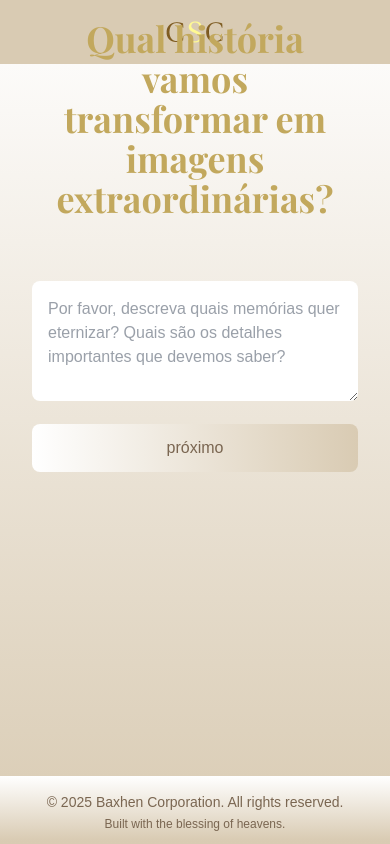
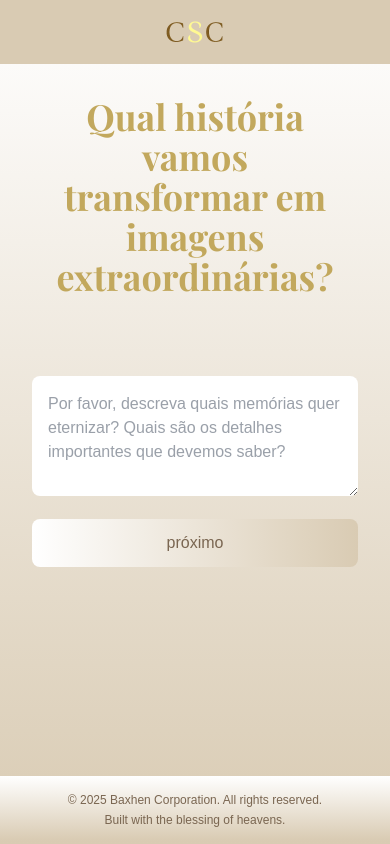
Before and after one commit to BAXHEN-CORPORATION/baxsell, a Next.js app: page /product in a window 390 px wide. Built offline with nearby package versions, Linux system fonts and the light colour scheme.

Commit message:
chore: adjust on mobile ui

```diff
--- a/src/app/(funnel)/client-type/page.tsx
+++ b/src/app/(funnel)/client-type/page.tsx
@@ -16,7 +16,7 @@ export default function ClientType() {
     updateClientType(option);
   };
   return (
-    <main className="grid grid-rows-[100px_1fr_140px] items-center justify-items-center min-h-(--page-min-height) p-8 pb-20 gap-16 sm:p-20 font-[family-name:var(--font-geist-sans)]">
+    <main className="flex flex-col items-center justify-items-center min-h-(--page-min-height) p-8 pb-20 gap-16 sm:p-20 font-[family-name:var(--font-geist-sans)]">
       <h1 className="text-4xl md:text-5xl font-heading text-[var(--primary-light)] font-bold text-center mb-8">
         Você se encaixa em qual perfil de cliente?
       </h1>
--- a/src/app/(funnel)/product/page.tsx
+++ b/src/app/(funnel)/product/page.tsx
@@ -22,8 +22,8 @@ export default function Product() {
   };
 
   return (
-    <main className="grid grid-rows-[100px_1fr_140px] items-center justify-items-center min-h-(--page-min-height) p-8 pb-20 gap-16 sm:p-20 font-[family-name:var(--font-geist-sans)]">
-      <div className="max-w-2xl w-full text-center mb-10">
+    <main className="flex flex-col items-center justify-items-center min-h-(--page-min-height) p-8 pb-20 gap-16 sm:p-20 font-[family-name:var(--font-geist-sans)]">
+      <div className="max-w-2xl w-full text-center md:mb-10">
         <h1 className="text-4xl md:text-5xl font-bold mb-4 font-heading text-[var(--primary-light)] text-center mb-4">
           Qual história vamos
           <br /> transformar em imagens
--- a/src/components/Footer/index.tsx
+++ b/src/components/Footer/index.tsx
@@ -2,10 +2,10 @@ export default function Footer() {
   return (
     <footer className="py-4 px-6 flex justify-center bg-gradient-to-b from-white to-[var(--secondary)] text-[var(--text-contrast)] h-16">
       <div className="text-center">
-        <p className="text-sm">
+        <p className="text-xs md:text-sm">
           © {new Date().getFullYear()} Baxhen Corporation. All rights reserved.
         </p>
-        <p className="text-xs mt-1">Built with the blessing of heavens.</p>
+        <p className="text-xs mt-1 ">Built with the blessing of heavens.</p>
       </div>
     </footer>
   );
```
